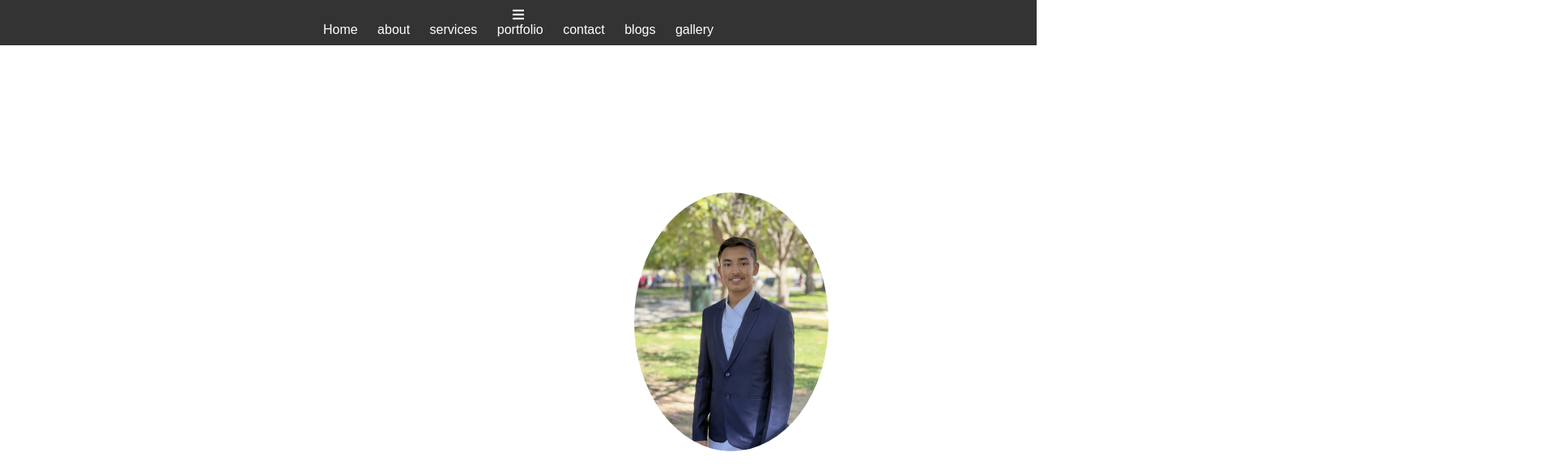
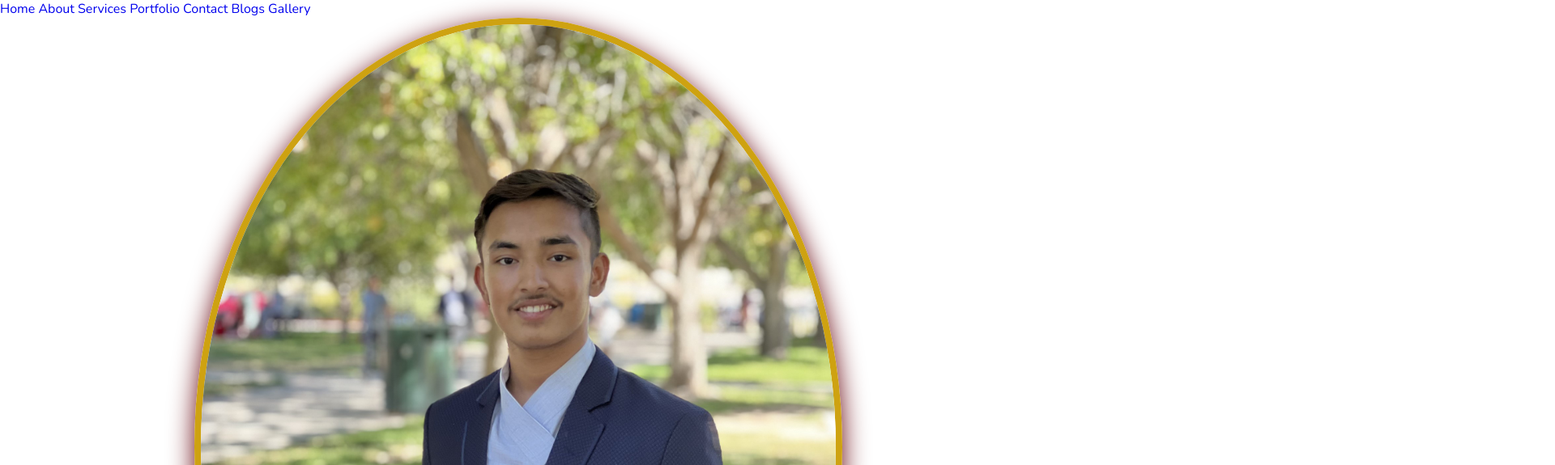
Before and after one commit to Aayush015/Test.github.io, a plain HTML site: page index.html in a window 1280 px wide. Shown: the top 575 px of the page at 81% size, 1920 px wide, since content can reach past the window. Drawn offline with nearby package versions, Linux system fonts and the light colour scheme; files whose address does not match are found by name.

Commit message:
Added updated CSS

```diff
--- a/css/styles.css
+++ b/css/styles.css
@@ -1,85 +1,106 @@
-/* General styling */
-body {
-    margin: 0;
-    font-family: 'Arial', sans-serif;
+@import url('https://fonts.googleapis.com/css2?family=Nunito:wght@200;300;400;600;700&display=swap');
+
+/* describe main components used in other CSS attributes */
+/* start */
+:root{
+    --green:#099e47;
+    --black:#444;
+    --blue:rgb(58, 35, 102);
+    --gold:rgb(224, 187, 21);
+    --rad:rgb(182, 7, 7);
+    --light-black:#666;
+    --light-bg:#eee;
+    --light-color:#777;
+    --bg-color:#e6e6e6;
+    --border:.1rem solid rgba(44, 51, 90, 0.2);
+    --box-shadow:.4rem .4rem 1rem rgb(16, 15, 15),
+                -.4rem -.4rem 1rem #fff;
+    --box-shadow-inset:.4rem .4rem 1rem rgb(62, 84, 103) inset,
+                      -.4rem -.4rem 1rem #fff inset;
+}
+*{
+    font-family: 'Nunito', sans-serif;
+    margin:0; padding:0;
+    box-sizing: border-box;
+    outline: none; border:none;
+    text-decoration: none;
+    text-transform: capitalize;
+    transition: all .3s linear;
+}
+/* end */
+
+/* homepage buttons */
+/* start */
+.btn{
+    margin-top: 10px;
+    display: inline-block;
+    padding:10px 30px;
+    border-radius: 6rem;
+    cursor: pointer;
+    font-size: 17px;
+    background-color: var(--blue);
+    color:var(--bg-color);
+    text-transform: capitalize;
+    text-align: center;
+    box-shadow: var(--box-shadow);
+ }
+
+ .btn:hover{
+    box-shadow: rgb(110, 2, 111);
+    color:rgb(38, 140, 98);
+    letter-spacing: .2rem;
+ }
+/* end */
+
+/* About section present on the second page of the website */
+/* start */
+.about .row .image{
+    text-align: center;
+    flex:1 1 25rem;
 }
 
-header {
-    background-color: #333;
-    color: white;
-    padding: 10px;
-    text-align: center;
+.about .row .image img{
+    width:30rem;
+    border-radius: 6.2rem 20rem 40% ;
+    border:1rem solid rgb(206, 162, 17);
+    box-shadow: 0 .5rem 2rem rgb(100, 2, 11);
 }
+/* end */
 
-.navbar {
-    list-style-type: none;
-    margin: 0;
-    padding: 0;
-}
-
-.navbar ul {
-    padding: 0;
-    margin: 0;
-}
-
-.navbar li {
-    display: inline;
-    margin-right: 10px;
-}
-
-.navbar a {
-    text-decoration: none;
-    color: white;
-    padding: 10px;
-}
-
-/* Home section styling */
-.home {
-    display: flex;
-    align-items: center;
-    justify-content: space-around;
-    height: 100vh;
-}
-
-.content {
-    text-align: left;
-}
-
-/* Image styling */
-.home .content img {
-    width: 15rem; /* Adjust the width as needed */
-    height: auto;
-    border-radius: 50%; /* Ensures a circular shape */
-    object-fit: cover;
-    border: 1rem solid var(--rad);
-    border-left: rgb(85, 12, 18);
-    cursor: pointer;
-    margin-left: 10px; /* Adjust the margin as needed */
-}
-
-/*
-    Written pre-loader, however, it is not fully functional.
-*/
-.loader-container {
-    position: fixed;
-    top: 0;
-    left: 0;
-    height: 100%;
-    width: 100%;
-    z-index: 10000;
-    background: #fff;
+/* Home section of the website (First page) */
+/* start */
+.home{
     display: flex;
     align-items: center;
     justify-content: center;
-    overflow: hidden;
-    transition: top 0.5s, opacity 0.5s; /* Add transitions for smoother effect */
+    position: relative;
 }
 
-.loader-container img {
-    width: 35rem;
+.home .content{
+    position: relative;
+    z-index: 10;
+    text-align: center;
+    padding: 0 1rem;
 }
 
-.loader-container.fade-out {
-    top: 110%;
-    opacity: 0;
+.home .content img{
+    width: 100%;
+    max-width: 50rem;
+    border-radius: 50%;
+    border: .5rem solid rgb(206, 162, 17);
+    box-shadow: 0 .5rem 2rem rgb(100, 2, 11);
+
 }
+
+#menu-bars{
+    position: fixed;
+    z-index: 10000;
+    top:1rem; left:1rem;
+    padding:1rem 1.5rem;
+    border-radius: .5rem;
+    color:rgb(206, 206, 206);
+    background:rgb(6, 4, 61);
+    cursor: pointer;
+    font-size: 3rem;
+    display: none;
+}
--- a/index.html
+++ b/index.html
@@ -6,6 +6,8 @@
     <meta name="viewport" content="width=device-width, initial-scale=1.0">
     <title>Aayush Kafle</title>
 
+    <!-- Main Icon of the website -->
+    <link rel="icon" href="pictures/me.jpg">
     <!-- Font css link -->
     <link rel="stylesheet" href="https://cdnjs.cloudflare.com/ajax/libs/font-awesome/5.15.3/css/all.min.css" integrity="sha512-6Dk5NDLa1f791S5t7M5b6GauJPT5sI9W4+QoFpH8QeRJcfa6OM9Q7tGmGxj2pVzl/86c70eI5HzD+js+3QtrQ==" crossorigin="anonymous" referrerpolicy="no-referrer" />
 
```
